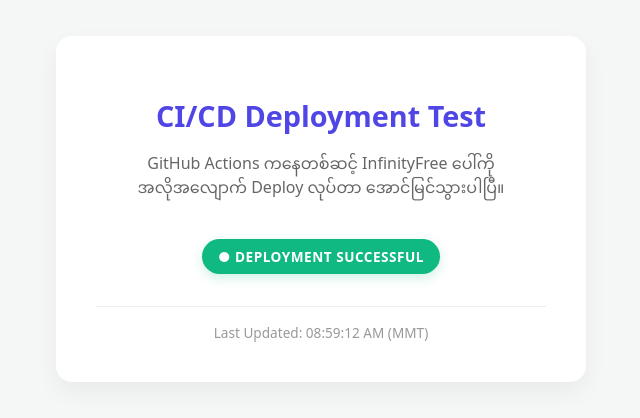
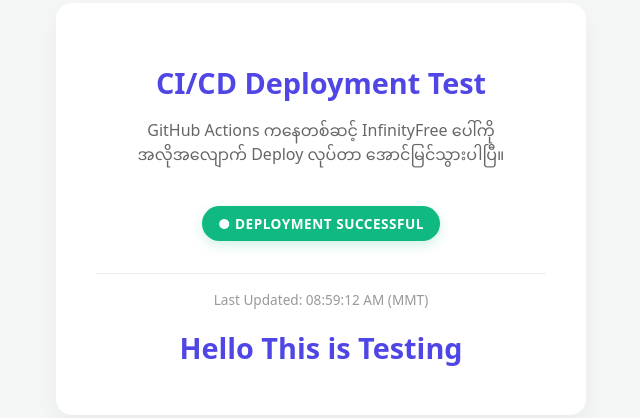
Before and after one commit to myatminhtayqualy/justsomething, a plain HTML site: page index.html in a window 1280 px wide. Shown: the part 191-609 px from the top of the page, without its empty margins (319-959 px from the left). Drawn offline with Linux system fonts and the light colour scheme.

Commit message:
first cicd test

```diff
--- a/index.html
+++ b/index.html
@@ -80,6 +80,7 @@
 
         <div class="info">
             Last Updated: <span id="deploy-time">Just now</span>
+			<h1>Hello This is Testing</h1>
         </div>
     </div>
 
```
Also changed, not shown: 2 other files.
